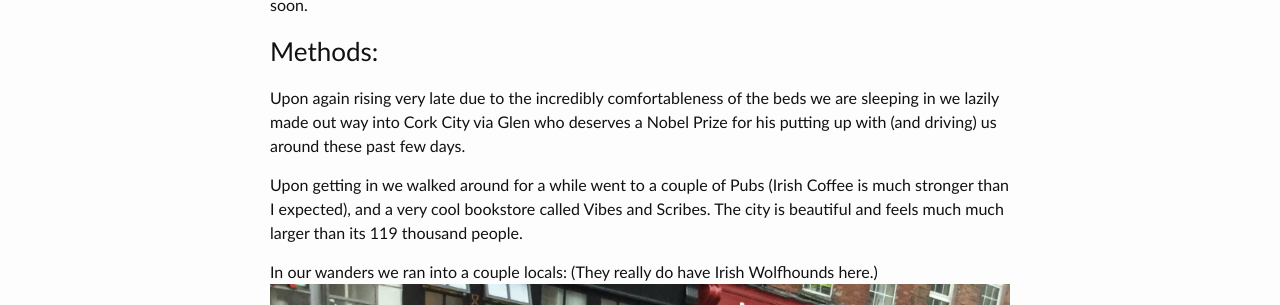
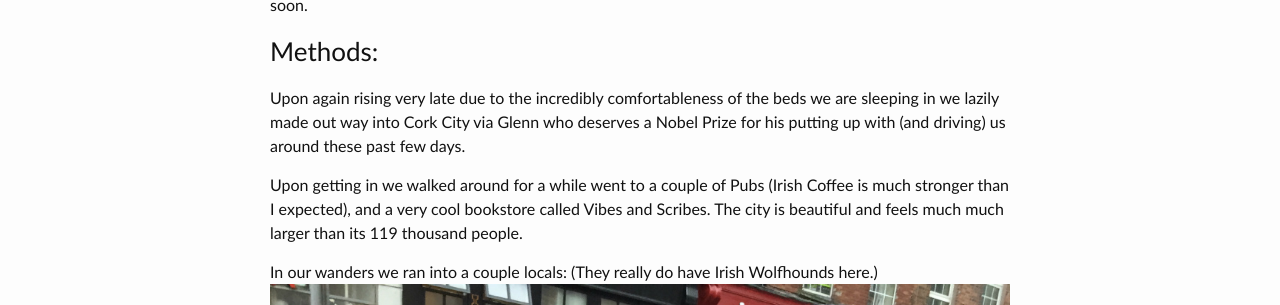
Before and after one commit to nstrayer/europeBlog, a Jekyll site: the page built from _posts/2015-01-01-new-years.markdown, in a window 1280 px wide and 900 px high. Shown: the part 267-572 px from the top of the window. Built offline with Jekyll 4.4.1, drawn with Linux system fonts in a browser that asks for light colours; some of the changed text lies outside the part shown.

Commit message:
new post

```diff
--- a/_posts/2015-01-01-new-years.markdown
+++ b/_posts/2015-01-01-new-years.markdown
@@ -11,7 +11,7 @@ Had a day in Cork City, brought in the new years, got lost, rescued, and slept a
 
 ### Methods:
 
-Upon again rising very late due to the incredibly comfortableness of the beds we are sleeping in we lazily made out way into Cork City via Glen who deserves a Nobel Prize for his putting up with (and driving) us around these past few days.
+Upon again rising very late due to the incredibly comfortableness of the beds we are sleeping in we lazily made out way into Cork City via Glenn who deserves a Nobel Prize for his putting up with (and driving) us around these past few days.
 
 Upon getting in we walked around for a while went to a couple of Pubs (Irish Coffee is much stronger than I expected), and a very cool bookstore called Vibes and Scribes. The city is beautiful and feels much much larger than its 119 thousand people.
 
@@ -41,7 +41,7 @@ We slept very late this morning and are now about to take the train into Dublin
 
 Can’t say we can complain about the weather we are supposed to get. Although it has been beautifully nice here in Ireland as well.
 
-We are so very grateful for the hospitality shown to us by Anthony, Joe, Glen and Perl on our time here in Cork County. It has been amazing. I hope we can come back and impose on you again soon!
+We are so very grateful for the hospitality shown to us by Anthony, Jo, Glenn and Pearl during our time here in Cork County. It has been amazing. I hope we can come back and impose on you again soon!
 
 ![house]({{ site.baseurl }}/assets/byeHouse.jpg)
 
```
